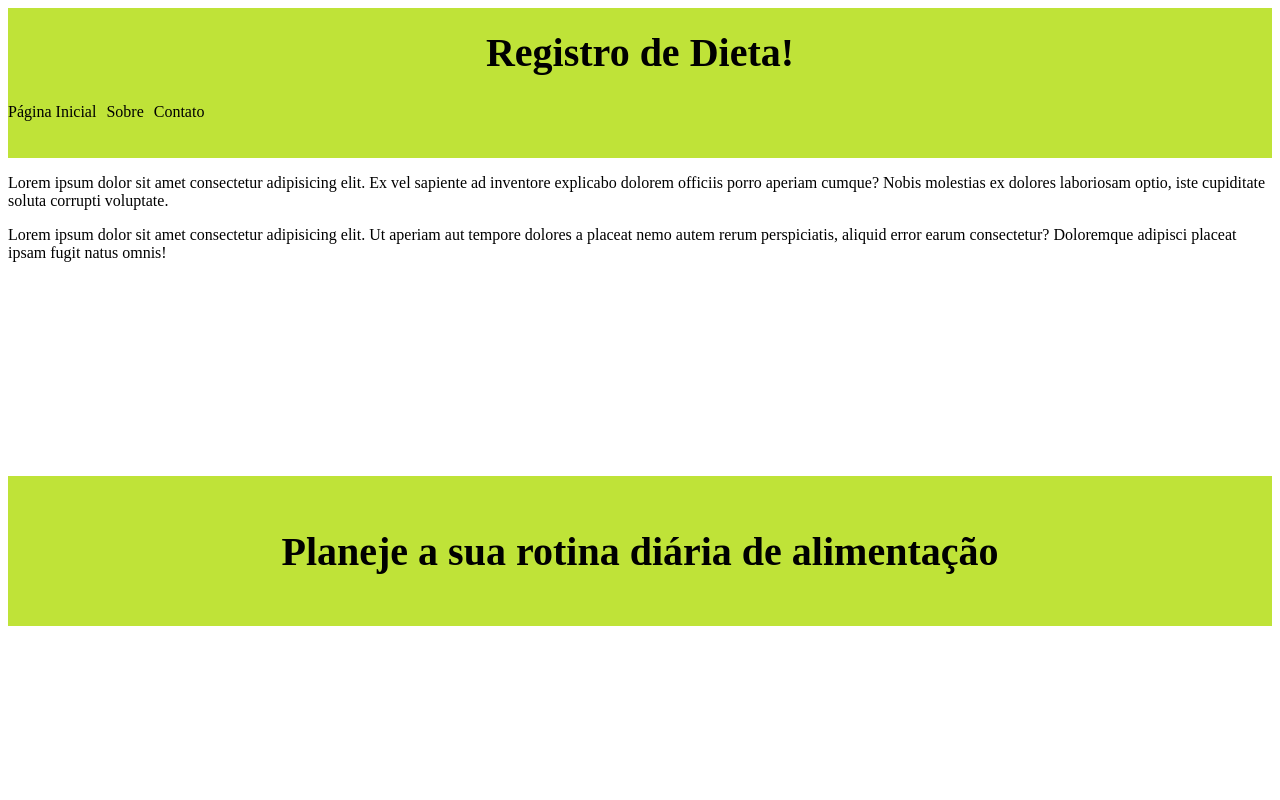
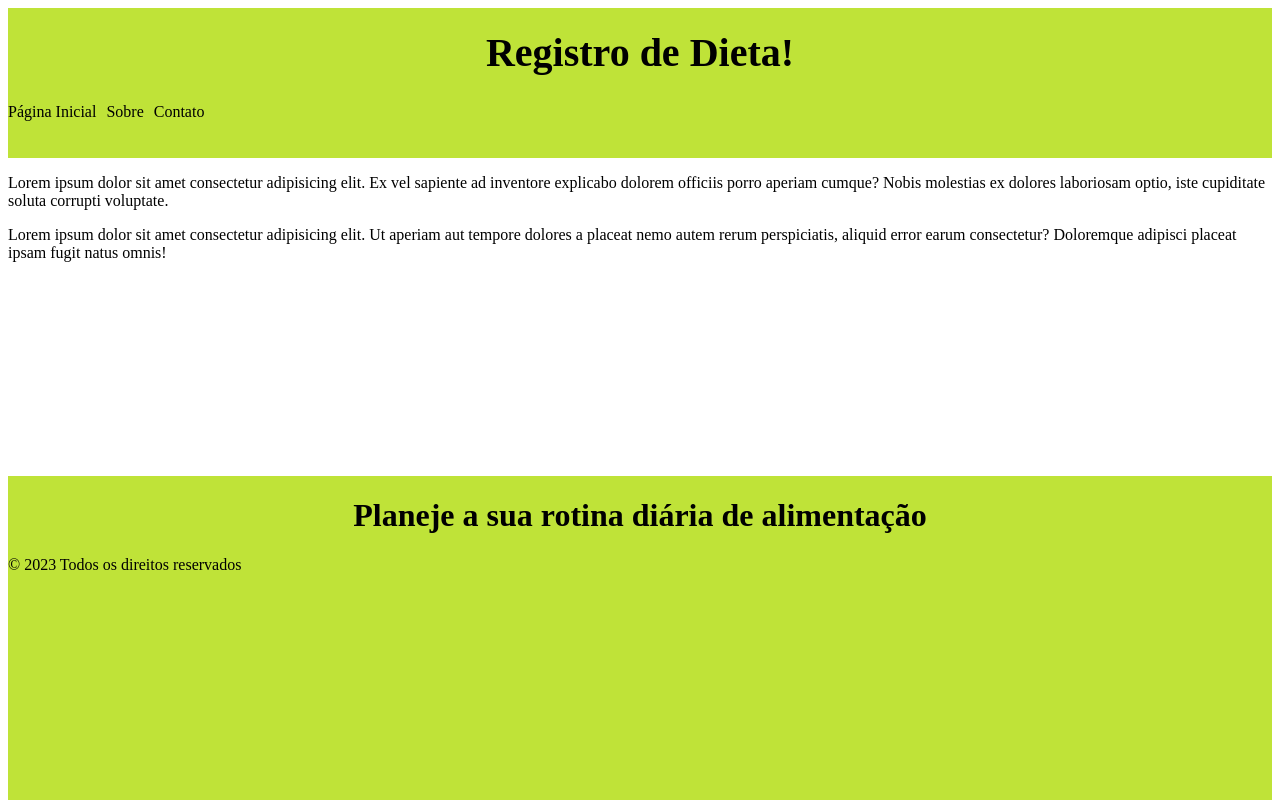
Before and after one commit to edson-vieira19/registro-de-dieta, an Angular app: page / in a window 1280 px wide. Shown: the top 800 px of the page. Built offline with nearby package versions, Linux system fonts and the light colour scheme.

Commit message:
ajuste1 rodape

```diff
--- a/package.json
+++ b/package.json
@@ -18,6 +18,8 @@
     "@angular/platform-browser": "^16.2.0",
     "@angular/platform-browser-dynamic": "^16.2.0",
     "@angular/router": "^16.2.0",
+    "material-icons": "^1.13.12",
+    "materialize-css": "^1.0.0",
     "rxjs": "~7.8.0",
     "tslib": "^2.3.0",
     "zone.js": "~0.13.0"
@@ -27,6 +29,7 @@
     "@angular/cli": "~16.2.0",
     "@angular/compiler-cli": "^16.2.0",
     "@types/jasmine": "~4.3.0",
+    "@types/materialize-css": "^1.0.13",
     "jasmine-core": "~4.6.0",
     "karma": "~6.4.0",
     "karma-chrome-launcher": "~3.2.0",
--- a/src/app/app.component.html
+++ b/src/app/app.component.html
@@ -1,6 +1,6 @@
 <app-cabecalho></app-cabecalho>
 
-
+<main>
 
 <p>Lorem ipsum dolor sit amet consectetur adipisicing elit. Ex vel sapiente ad inventore explicabo dolorem officiis porro aperiam cumque? Nobis molestias ex dolores laboriosam optio, iste cupiditate soluta corrupti voluptate.</p>
 <p>Lorem ipsum dolor sit amet consectetur adipisicing elit. Ut aperiam aut tempore dolores a placeat nemo autem rerum perspiciatis, aliquid error earum consectetur? Doloremque adipisci placeat ipsam fugit natus omnis!</p>
@@ -16,6 +16,6 @@
 <br>
 <br>
 
-
+</main>
 
 <app-rodape></app-rodape>
--- a/src/app/componente1-rodape/rodape/rodape.component.css
+++ b/src/app/componente1-rodape/rodape/rodape.component.css
@@ -1,18 +1,10 @@
-footer{
-
+:host{
     background-color: #BFE338;
-    height: 150px;
     display: flex;
-    justify-content: center;
-    align-items: center;
-}
-
-h1{
-    font-size: 40px;
+    min-height: 100vh;
+    flex-direction: column;
 }
 
 .centralizado{
     text-align: center;
-    vertical-align: middle;
-
 }
--- a/src/app/componente1-rodape/rodape/rodape.component.html
+++ b/src/app/componente1-rodape/rodape/rodape.component.html
@@ -3,5 +3,12 @@
     <h1>Planeje a sua rotina diária de alimentação</h1>
 
 
+
  </div>
+ <div class="footer-copyright">
+   <div class="container">
+   © 2023 Todos os direitos reservados
+
+   </div>
+   </div>
 </footer>
```
Also changed, not shown: 1 other file (tests, documents, lock files or other folders).
